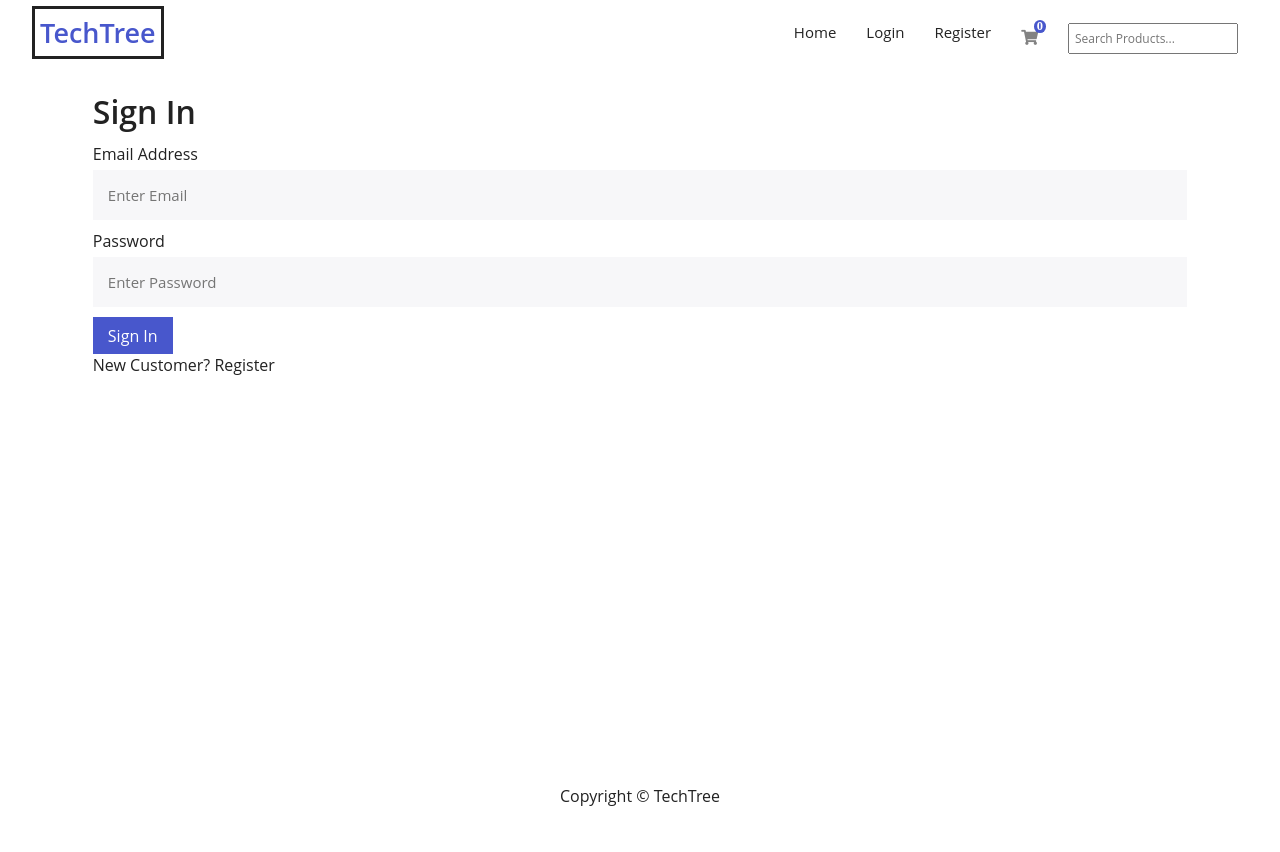
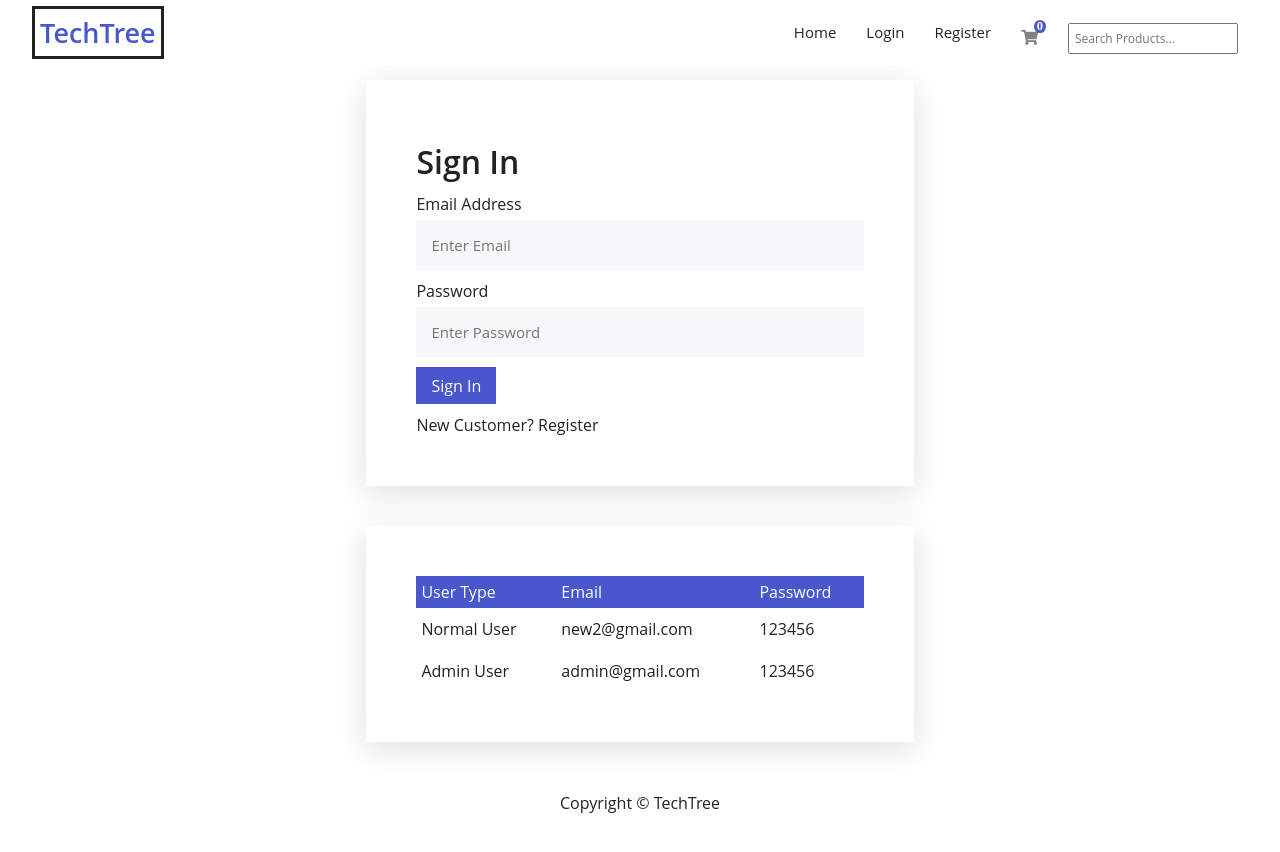
Before and after one commit to mdjahidhasan009/TechTree, a React (Create React App) app in the folder frontend/: page /login in a window 1280 px wide. Shown: the top 852 px of the page. Built offline with nearby package versions, Linux system fonts and the light colour scheme.

Commit message:
Refactor login and register page

```diff
--- a/frontend/src/index.css
+++ b/frontend/src/index.css
@@ -199,6 +199,41 @@ tr {
   border-radius: 0;
   transition: border-color 0.15s ease-in-out, box-shadow 0.15s ease-in-out;
 }
+
+.auth-form, .dummy-password {
+  width: 50%;
+  padding: 50px;
+  margin-left: auto;
+  margin-right: auto;
+  box-shadow: rgba(100, 100, 111, 0.2) 0 7px 29px 0;
+}
+
+.auth-form p {
+  margin-top: 10px;
+}
+
+.dummy-password {
+  margin-top: 40px;
+  overflow-x:auto;
+}
+
+.dummy-password td:last-child,
+.dummy-password th:last-child{
+  text-align: left;
+}
+
+@media only screen and (max-width: 1000px) {
+  .auth-form {
+    width: 80%;
+  }
+}
+
+@media only screen and (max-width: 600px) {
+  .auth-form {
+    width: 90%;
+  }
+}
+
 
 textarea {
   overflow: auto;
--- a/frontend/src/screens/LoginScreen.js
+++ b/frontend/src/screens/LoginScreen.js
@@ -29,6 +29,7 @@ const LoginScreen = ({ location, history }) => {
   }
   return (
     <FormContainer>
+      <div className="auth-form">
         <h1>Sign In</h1>
         {error && <Message variant="danger">{error}</Message>}
         {loading && <Loader />}
@@ -57,10 +58,34 @@ const LoginScreen = ({ location, history }) => {
           </div>
           <button className="btn btn-default">Sign In</button>
         </form>
-      {/*  <Col>*/}
+        <p>
           New Customer? <Link to={redirect ? `/register?redirect=${redirect}` : '/register'}>Register</Link>
-      {/*  </Col>*/}
-      {/*</Row>*/}
+        </p>
+      </div>
+
+      <div className="auth-form dummy-password">
+        <table>
+          <thead>
+            <tr>
+              <th>User Type</th>
+              <th>Email</th>
+              <th>Password</th>
+            </tr>
+          </thead>
+          <tbody>
+          <tr>
+            <td>Normal User</td>
+            <td>new2@gmail.com</td>
+            <td>123456</td>
+          </tr>
+          <tr>
+            <td>Admin User</td>
+            <td>admin@gmail.com</td>
+            <td>123456</td>
+          </tr>
+          </tbody>
+        </table>
+      </div>
     </FormContainer>
   )
 }
--- a/frontend/src/screens/RegisterScreen.js
+++ b/frontend/src/screens/RegisterScreen.js
@@ -37,6 +37,7 @@ const RegisterScreen = ({ location, history }) => {
 
   return (
       <FormContainer>
+        <div className="auth-form">
           <h1>Sign Up</h1>
           {message && <Message variant="danger">{message}</Message>}
           {error && <Message variant="danger">{error}</Message>}
@@ -89,6 +90,8 @@ const RegisterScreen = ({ location, history }) => {
             <button className="btn btn-default">Register</button>
           </form>
           <p>Have an account? <Link to={redirect ? `/login?redirect=${redirect}` : '/login'}>Login</Link></p>
+        </div>
+
       </FormContainer>
   )
 }
```
Lines whose indentation alone changed are shown as unchanged.
